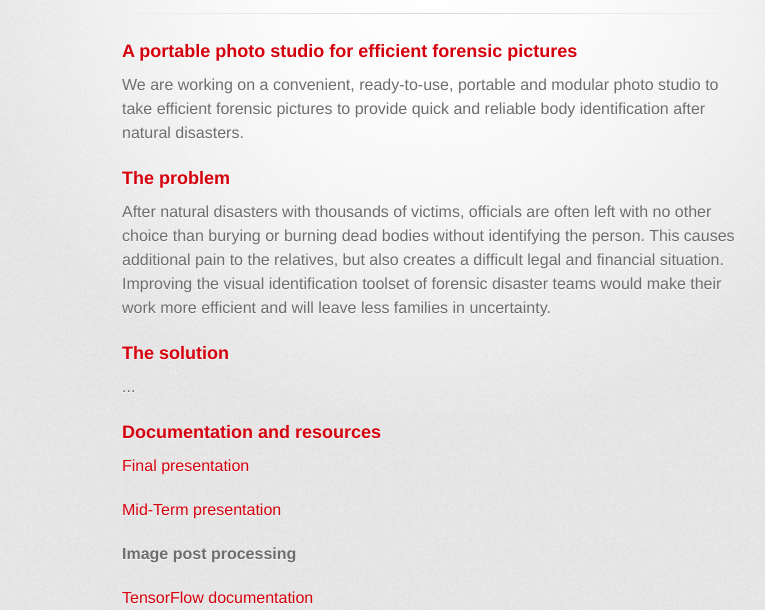
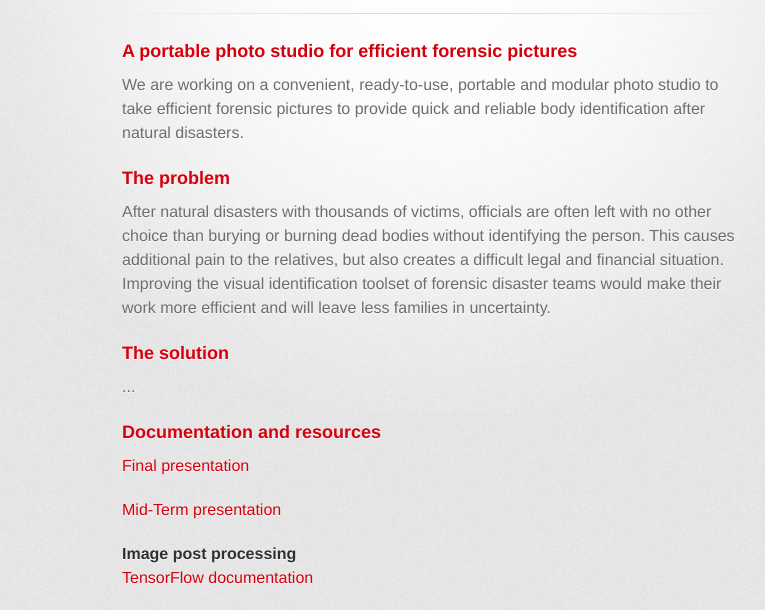
Before and after one commit to THEPortatCERN/Hackathon2016-Pier37, a plain HTML site: page index.html in a window 1280 px wide. Shown: the part 160-770 px from the top of the page, without its empty margins (208-973 px from the left). Drawn offline with nearby package versions, Linux system fonts and the light colour scheme; a script that the page names is missing; a web font is replaced by a local one.

Commit message:
Update index.html

```diff
--- a/index.html
+++ b/index.html
@@ -58,7 +58,7 @@
           <p><a href="#">Final presentation</a></p>
           <p><a href="https://github.com/THEPortatCERN/Hackathon2016-Pier37/blob/master/presentations/Pier37_MidTerm_Presentation.pdf">Mid-Term presentation</a></p>
 
-          <p><strong>Image post processing</strong></p>
+          <h4>Image post processing</h4>
           <p><a href="https://www.tensorflow.org">TensorFlow documentation</a></p>
           <p><a href="https://cloud.google.com/vision/">Google Cloud Vision API</a></p>
 
```
